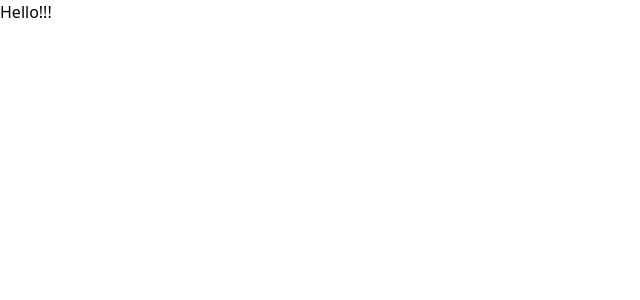
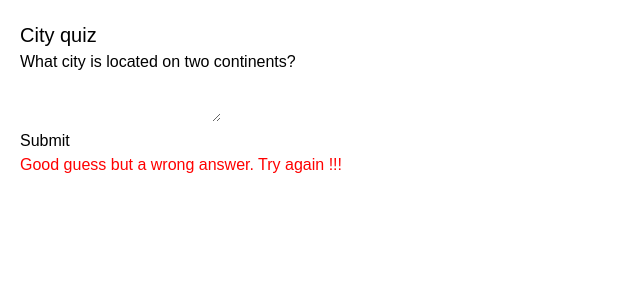
Before and after one commit to maj-jinnah/Reactive-Accelerator, a React (Vite) app: page / in a window 1280 px wide. Shown: the top 300 px of the page, without its empty margins (0-640 px from the left). Built offline with nearby package versions, Linux system fonts and the light colour scheme.

Commit message:
branch 3.2 is done

```diff
--- /dev/null
+++ b/html/index.html
@@ -0,0 +1,32 @@
+<!DOCTYPE html>
+<html lang="en">
+    <head>
+        <meta charset="UTF-8" />
+        <meta name="viewport" content="width=device-width, initial-scale=1.0" />
+        <title>Document</title>
+        <style>
+            * {
+                box-sizing: border-box;
+            }
+            body {
+                font-family: sans-serif;
+                margin: 20px;
+                padding: 0;
+            }
+        </style>
+    </head>
+    <body>
+        <h2>City quiz</h2>
+        <p>What city is located on two continents?</p>
+        <form id="form">
+            <textarea id="textarea"></textarea>
+            <br />
+            <button id="button" disabled>Submit</button>
+            <p id="loading" style="display: none">Loading...</p>
+            <p id="error" style="display: none; color: red"></p>
+        </form>
+        <h1 id="success" style="display: none">That's right!</h1>
+
+        <script src="./index.js"></script>
+    </body>
+</html>
--- a/src/App.jsx
+++ b/src/App.jsx
@@ -1,10 +1,9 @@
-
+import Form from "./components/Form";
 
 function App() {
-
     return (
         <>
-            <h1>Hello!!!</h1>
+            <Form status={"error"} />
         </>
     );
 }
--- /dev/null
+++ b/src/components/Form.jsx
@@ -0,0 +1,34 @@
+/* eslint-disable react/prop-types */
+/* eslint-disable react/no-unescaped-entities */
+const Form = ({ status }) => {
+    // visual states: empty, typing, submitting, success, error
+
+    if (status === "success") return <h1 className="mt-5">That's right!</h1>;
+    return (
+        <>
+            <h2>City quiz</h2>
+            <p>What city is located on two continents?</p>
+            <form>
+                <textarea
+                    disabled={status === "submitting"}
+                    className="border "
+                ></textarea>
+                <br />
+                <button
+                    disabled={status === "empty" || status === "submitting"}
+                    className="px-3 py-1 border"
+                >
+                    Submit
+                </button>
+                {status === "submitting" && <p>Loading...</p>}
+                {status === "error" && (
+                    <p style={{ color: "red" }}>
+                        Good guess but a wrong answer. Try again !!!
+                    </p>
+                )}
+            </form>
+        </>
+    );
+};
+
+export default Form;
--- a/src/index.css
+++ b/src/index.css
@@ -1,3 +1,57 @@
 @tailwind base;
 @tailwind components;
 @tailwind utilities;
+
+
+
+* {
+    box-sizing: border-box;
+}
+
+body {
+    font-family: sans-serif;
+    margin: 20px;
+    padding: 0;
+}
+
+h1 {
+    margin-top: 0;
+    font-size: 22px;
+}
+
+h2 {
+    margin-top: 0;
+    font-size: 20px;
+}
+
+h3 {
+    margin-top: 0;
+    font-size: 18px;
+}
+
+h4 {
+    margin-top: 0;
+    font-size: 16px;
+}
+
+h5 {
+    margin-top: 0;
+    font-size: 14px;
+}
+
+h6 {
+    margin-top: 0;
+    font-size: 12px;
+}
+
+code {
+    font-size: 1.2em;
+}
+
+ul {
+    padding-inline-start: 20px;
+}
+
+.Error {
+    color: red;
+}
```
Also changed, not shown: html/index.js (added, +68 -0 lines).
